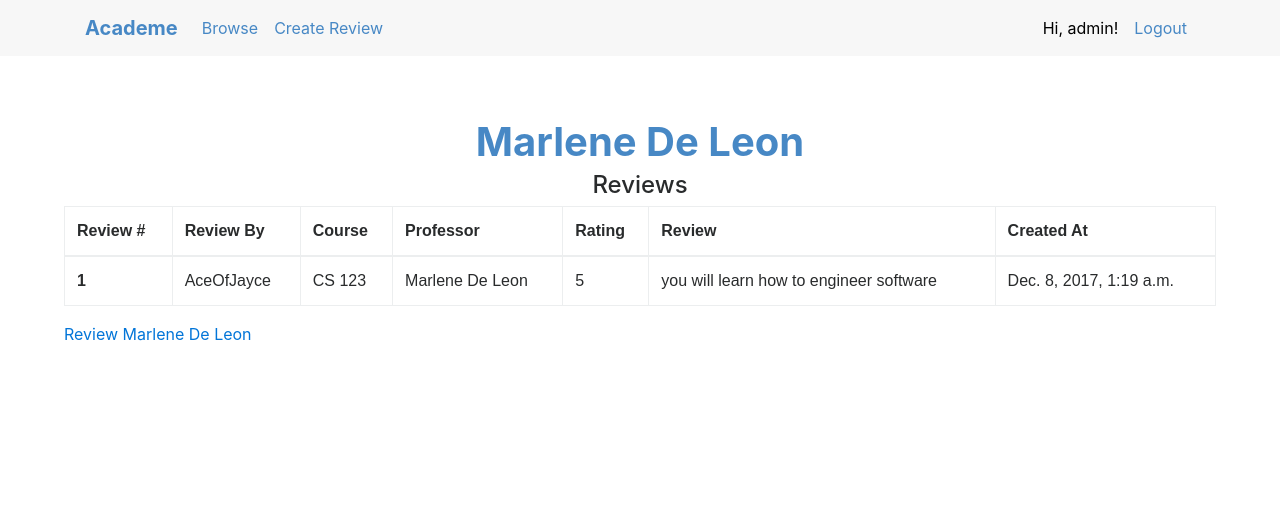
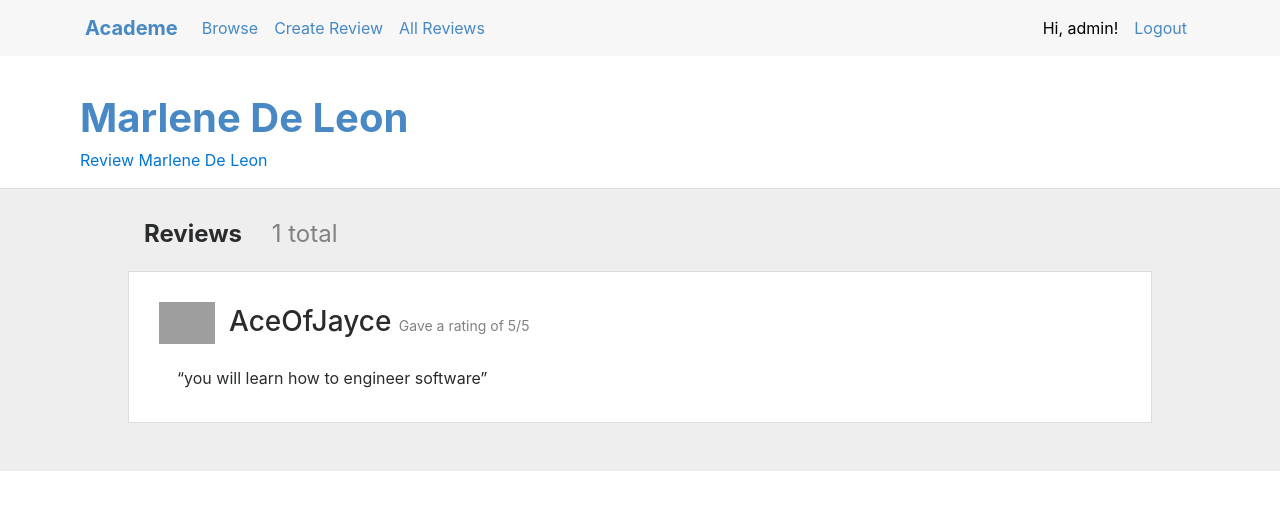
Before and after one commit to JayCay/Academe, a Django app: page /prof/64/ in a window 1280 px wide. Shown: the top 510 px of the page. Run offline with Django 3.2, Linux system fonts and the light colour scheme; a user stored in the database is signed in; data comes from the database, SQL or seed files in the repository; both versions use the stored data as it was after the commit; some libraries are stand-ins or nearby versions; grey boxes are pictures that could not be loaded.

Commit message:
Fixed search when clicking a course, designed view for reviews, now has prefilled data with populatedb.txt

```diff
--- a/academe/urls.py
+++ b/academe/urls.py
@@ -45,5 +45,5 @@ urlpatterns = [
     url(r'^prof/(?P<prof_id>[0-9]+)/$', profs_views.getProf, name="profs_getProf"),
     url(r'^course/$', courses_views.index, name="courses_index"),
     url(r'^course/prof/(?P<prof_name>[A-Za-z ]+)/$', courses_views.json_prof_courses, name="courses_json_prof_courses"),
-    # url(r'^course/(?P<course_id>[0-9]+)/$', courses_views.getCourse, name="courses_getCourse"),
+    url(r'^course/(?P<course_id>[0-9]+)/$', courses_views.getCourse, name="courses_getCourse"),
 ]
--- a/courses/templates/courses/index.html
+++ b/courses/templates/courses/index.html
@@ -6,7 +6,7 @@
 {% endif %}
 {% for course in courses %}
 	<ul style="text-align: center; list-style: none; padding: 0">
-		<li><a href="">{{ course.name }}</a></li>
+		<li><a href="{% url 'courses_getCourse' course_id=course.id %}">{{ course.name }}</a></li>
 	</ul>
 {% endfor %}
 {% endblock %}
--- a/profs/templates/profs/prof.html
+++ b/profs/templates/profs/prof.html
@@ -1,11 +1,25 @@
 {% extends 'templates/base.html' %}
+{% load static %}
+{% block css %}
+<link rel="stylesheet" type="text/css" href="{% static 'css/reviews.css' %}">
+{% endblock %}
 {% block content %}
     <div>
-    <h1><center>{{prof.first_name}} {{prof.last_name}}</center></h1>
-    <h4><center>Reviews</center></h4>
-
+      <h1>{{prof.first_name}} {{prof.last_name}}</h1>
+      <p id="review_action" ><a href="{% url 'review_prof' prof_id=prof.id %}">Review {{ prof.first_name }} {{ prof.last_name }}</a></p>
+    </div>
+    <div class="reviews">
+      <h4>Reviews <span>{{ reviews.count }} total</span></h4>
+      {% for review in reviews %}
+      <div class="review">
+        <h3><img src="http://style.anu.edu.au/_anu/4/images/placeholders/person.png">{{review.user}} <span>Gave a rating of {{ review.rating }}/5</span></h3>
+        <p>&#8220;{{review.message}}&#8221;</p>
+      </div>
+      {% endfor %}
     </div>
 
+
+<!--
     <table class="table table-bordered">
   <thead>
     <tr>
@@ -31,14 +45,14 @@
     </tr>
     {% endfor %}
   </tbody>
-</table>
+</table> -->
 {% if messages %}
 {% for message in messages %}
 {{ message }}
 {% endfor %}
 {% endif %}
 
-<p><a href="{% url 'review_prof' prof_id=prof.id %}">Review {{ prof.first_name }} {{ prof.last_name }}</a></p>
+
 
 <!-- <div class="form-group">
   <label for="comment">Review {{ prof.first_name }} {{ prof.last_name }}</label>
--- a/profs/views.py
+++ b/profs/views.py
@@ -21,7 +21,7 @@ def index(request):
 
 			# Go to that profs page
 			prof_id = post_values['prof']
-			return redirect(reverse('profs_getProf', args=(prof_id)))
+			return redirect(reverse('profs_getProf', args=(prof_id,)))
 
 	profs = all_profs()
 	return render(request, 'profs/index.html', {'review_form': ReviewForm, 'profs': profs})
@@ -38,7 +38,7 @@ def getProf(request, prof_id):
 		form = ReviewForm(post_values)
 		if(form.is_valid()):
 			form.save()
-			return redirect(reverse('profs_getProf', args=(prof_id)))
+			return redirect(reverse('profs_getProf', args=(prof_id,)))
 		else:
 			messages.error(request, "Error")
 			return render(request, 'profs/prof.html')
--- a/reviews/views.py
+++ b/reviews/views.py
@@ -5,8 +5,9 @@ from django.contrib.auth.models import User
 from .models import Review
 from profs.models import Prof
 from .forms import ReviewForm
+from django.contrib.auth.decorators import user_passes_test
 
-@login_required()
+@user_passes_test(lambda u: u.is_superuser)
 def index(request):
 	if(request.method=='POST'):
 		form = ReviewForm(request.POST)
--- /dev/null
+++ b/static/css/reviews.css
@@ -0,0 +1,57 @@
+h1 {
+	margin-left: 1em;
+	padding: 1em;
+	padding-bottom: 0;
+}
+
+h4 {
+	margin-left: 6em;
+	font-weight: bold;
+	margin-bottom: 1em;
+}
+
+h4 span {
+	font-weight: normal;
+	color: grey;
+	margin-left: 1em;
+}
+
+h3 span {
+	font-weight: normal;
+	font-size: 0.5em;
+	color: grey;
+}
+
+h3 img {
+	width: 2em;
+	margin: 0.5em;
+}
+
+.review {
+	margin: 1em auto;
+	width: 80%;
+	background: white;
+	border: 1px solid #DDDDDD;
+	padding: 1em;
+}
+
+.review p {
+	margin-left: 2em;
+}
+
+.content {
+	margin: 0;
+}
+
+.reviews {
+	width: 100vw;
+	background: #EEEEEE;
+	border-top: 1px solid #DDDDDD;
+	margin: 0;
+	padding-top: 2em;
+	padding-bottom: 2em;
+}
+
+#review_action {
+	margin-left: 5em;
+}
--- a/templates/base.html
+++ b/templates/base.html
@@ -5,7 +5,7 @@
 	<title>Academe</title>
 	<link rel="stylesheet" type="text/css" href="{% static 'css/main.css' %}">
 	<link rel="stylesheet" type="text/css" href="{% static 'css/bootstrap.min.css' %}">
-	<link rel="stylesheet" type="text/css" href="123.css">
+    {% block css %}{% endblock %}
 </head>
 <body>
 <nav class="navbar navbar-light navbar-toggleable-md bg-faded">
@@ -20,6 +20,12 @@
                 <li class="nav-item">
                     <a class="nav-link" href="{% url 'review' %}">Create Review</a>
                 </li>
+                {% if user.is_superuser %}
+                <li class="nav-item">
+                    <a class="nav-link" href="{% url 'reviews_index' %}">All Reviews</a>
+                </li>
+                {% endif %}
+
             </ul>
             <form class="form-inline"><ul class="navbar-nav mr-auto">
                 	{% if user.is_authenticated %}
```
Also changed, not shown: PopulateDB.txt (added, +94 -0 lines), academe/views.py (+4 -4 lines), courses/views.py (+9 -0 lines), reviews/templates/reviews/review_form.html (+8 -16 lines), db.sqlite3.
